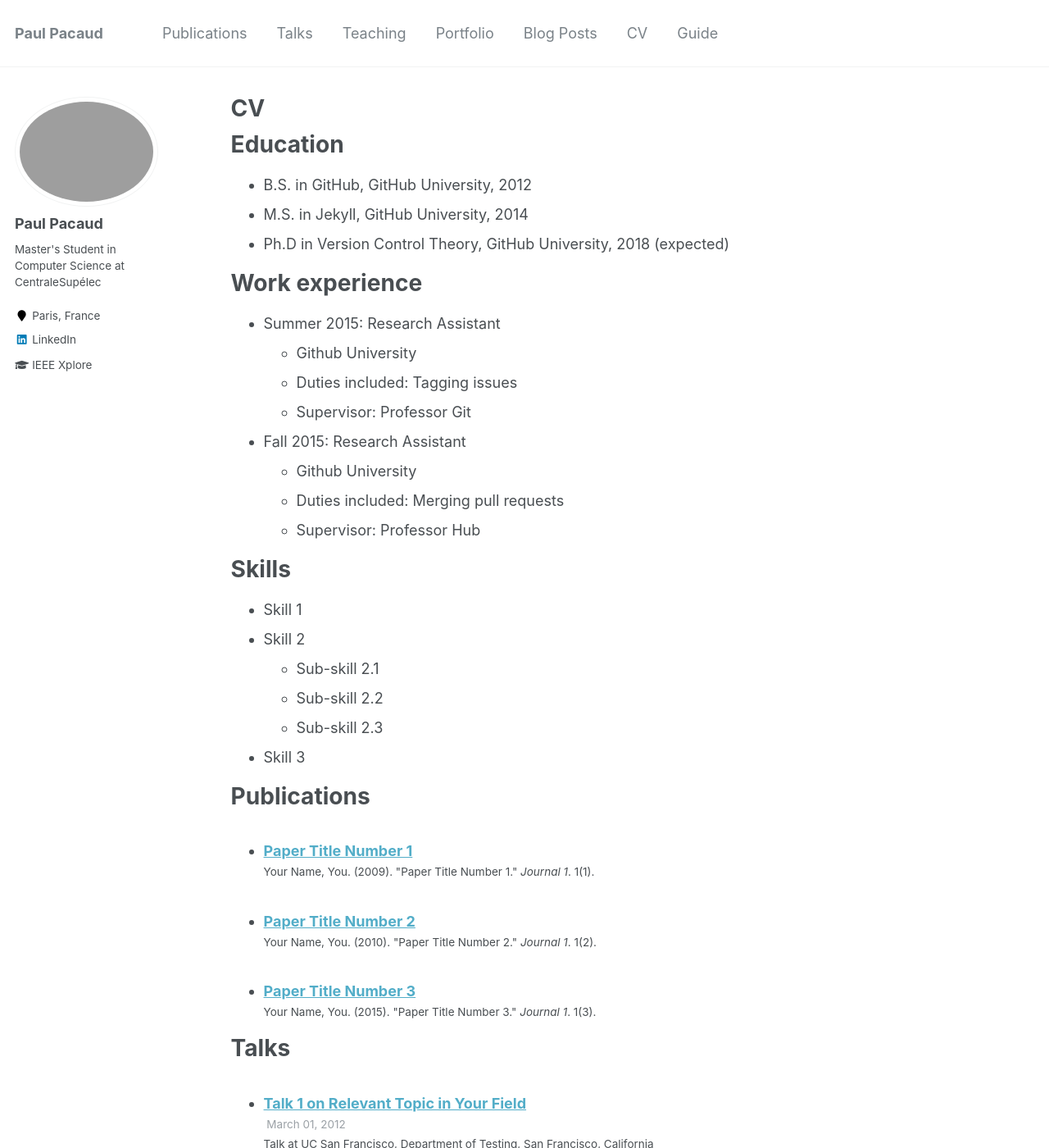
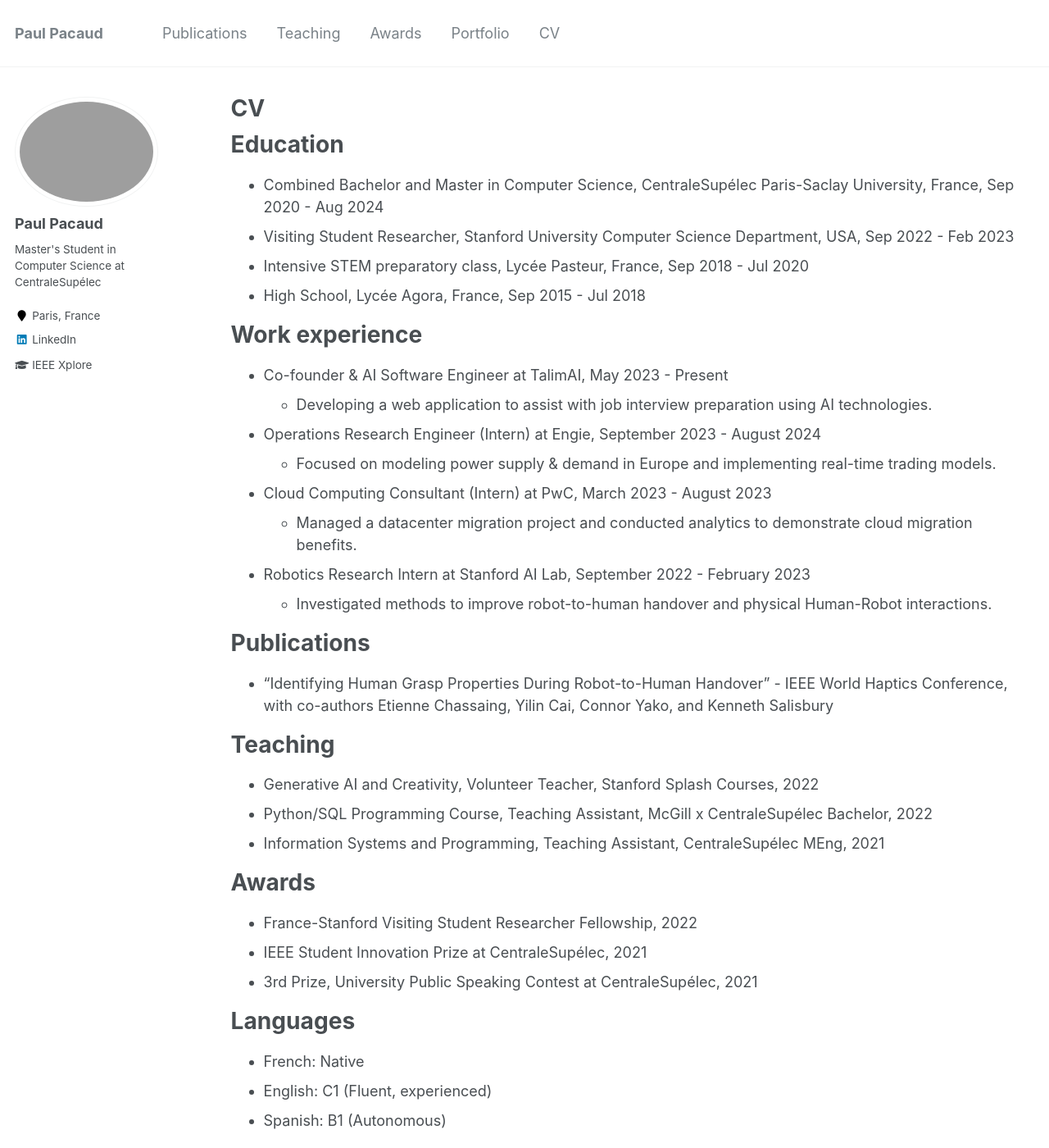
Before and after one commit to paulpacaud/paulpacaud.github.io, a Jekyll site: the page built from _pages/cv.md, in a window 1280 px wide and 1400 px high. Shown: the whole window at 82% size. Built offline with Jekyll 4.4.1, drawn with Linux system fonts in a browser that asks for light colours; some of the changed text lies outside the part shown.

```diff
--- a/_data/navigation.yml
+++ b/_data/navigation.yml
@@ -3,20 +3,14 @@
   - title: "Publications"
     url: /publications/
 
-  - title: "Talks"
-    url: /talks/
-
   - title: "Teaching"
     url: /teaching/
+
+  - title: "Awards"
+    url: /award/
 
   - title: "Portfolio"
     url: /portfolio/
 
-  - title: "Blog Posts"
-    url: /year-archive/
-
   - title: "CV"
     url: /cv/
-
-  - title: "Guide"
-    url: /markdown/
--- a/_pages/cv.md
+++ b/_pages/cv.md
@@ -11,49 +11,54 @@
 
 Education
 ======
-* B.S. in GitHub, GitHub University, 2012
-* M.S. in Jekyll, GitHub University, 2014
-* Ph.D in Version Control Theory, GitHub University, 2018 (expected)
+* Combined Bachelor and Master in Computer Science, CentraleSupélec Paris-Saclay University, France, Sep 2020 - Aug 2024
+* Visiting Student Researcher, Stanford University Computer Science Department, USA, Sep 2022 - Feb 2023
+* Intensive STEM preparatory class, Lycée Pasteur, France, Sep 2018 - Jul 2020
+* High School, Lycée Agora, France, Sep 2015 - Jul 2018
 
 Work experience
 ======
-* Summer 2015: Research Assistant
-  * Github University
-  * Duties included: Tagging issues
-  * Supervisor: Professor Git
+* Co-founder & AI Software Engineer at TalimAI, May 2023 - Present
+  * Developing a web application to assist with job interview preparation using AI technologies.
 
-* Fall 2015: Research Assistant
-  * Github University
-  * Duties included: Merging pull requests
-  * Supervisor: Professor Hub
+* Operations Research Engineer (Intern) at Engie, September 2023 - August 2024
+  * Focused on modeling power supply & demand in Europe and implementing real-time trading models.
 
-Skills
-======
-* Skill 1
-* Skill 2
-  * Sub-skill 2.1
-  * Sub-skill 2.2
-  * Sub-skill 2.3
-* Skill 3
+* Cloud Computing Consultant (Intern) at PwC, March 2023 - August 2023
+  * Managed a datacenter migration project and conducted analytics to demonstrate cloud migration benefits.
+
+* Robotics Research Intern at Stanford AI Lab, September 2022 - February 2023
+  * Investigated methods to improve robot-to-human handover and physical Human-Robot interactions.
 
 Publications
 ======
-  <ul>{% for post in site.publications %}
-    {% include archive-single-cv.html %}
-  {% endfor %}</ul>
-
-Talks
-======
-  <ul>{% for post in site.talks %}
-    {% include archive-single-talk-cv.html %}
-  {% endfor %}</ul>
+* "Identifying Human Grasp Properties During Robot-to-Human Handover" - IEEE World Haptics Conference, with co-authors Etienne Chassaing, Yilin Cai, Connor Yako, and Kenneth Salisbury
 
 Teaching
 ======
-  <ul>{% for post in site.teaching %}
-    {% include archive-single-cv.html %}
-  {% endfor %}</ul>
+* Generative AI and Creativity, Volunteer Teacher, Stanford Splash Courses, 2022
+* Python/SQL Programming Course, Teaching Assistant, McGill x CentraleSupélec Bachelor, 2022
+* Information Systems and Programming, Teaching Assistant, CentraleSupélec MEng, 2021
 
-Service and leadership
+Awards
 ======
-* Currently signed in to 43 different slack teams
+* France-Stanford Visiting Student Researcher Fellowship, 2022
+* IEEE Student Innovation Prize at CentraleSupélec, 2021
+* 3rd Prize, University Public Speaking Contest at CentraleSupélec, 2021
+
+Languages
+======
+* French: Native
+* English: C1 (Fluent, experienced)
+* Spanish: B1 (Autonomous)
+
+Computer skills
+======
+* Basic: Docker, ROS
+* Intermediate: C#, C++, HTML/CSS, Typescript, NodeJS, Angular
+* Advanced: Python, SQL, Excel
+
+Interest and Activities
+======
+* Sport: Basketball
+* Music: Piano player (graduate from the French Conservatory 1st cycle)
```
Also changed, not shown: _pages/about.md (+1 -1 lines).
